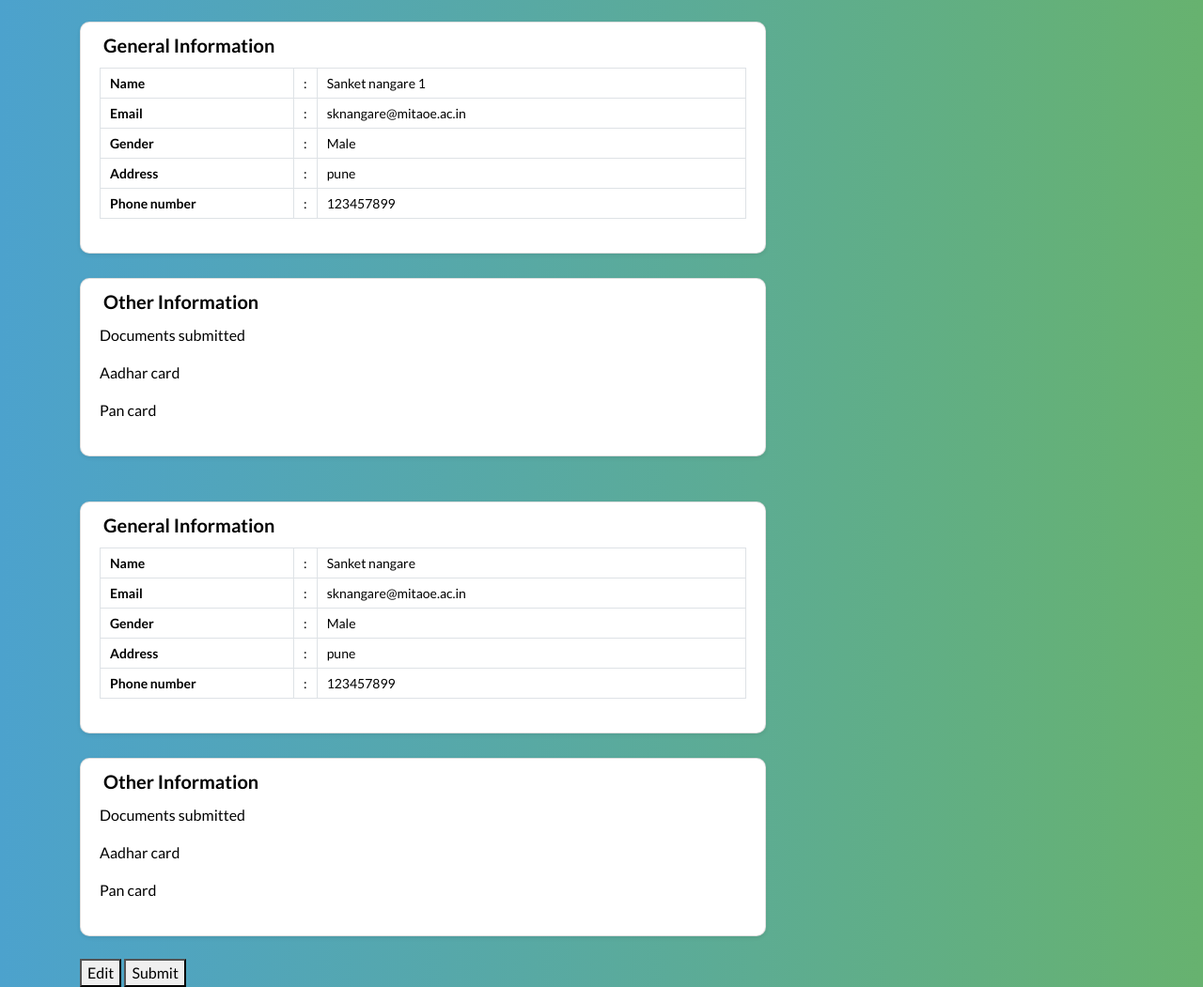
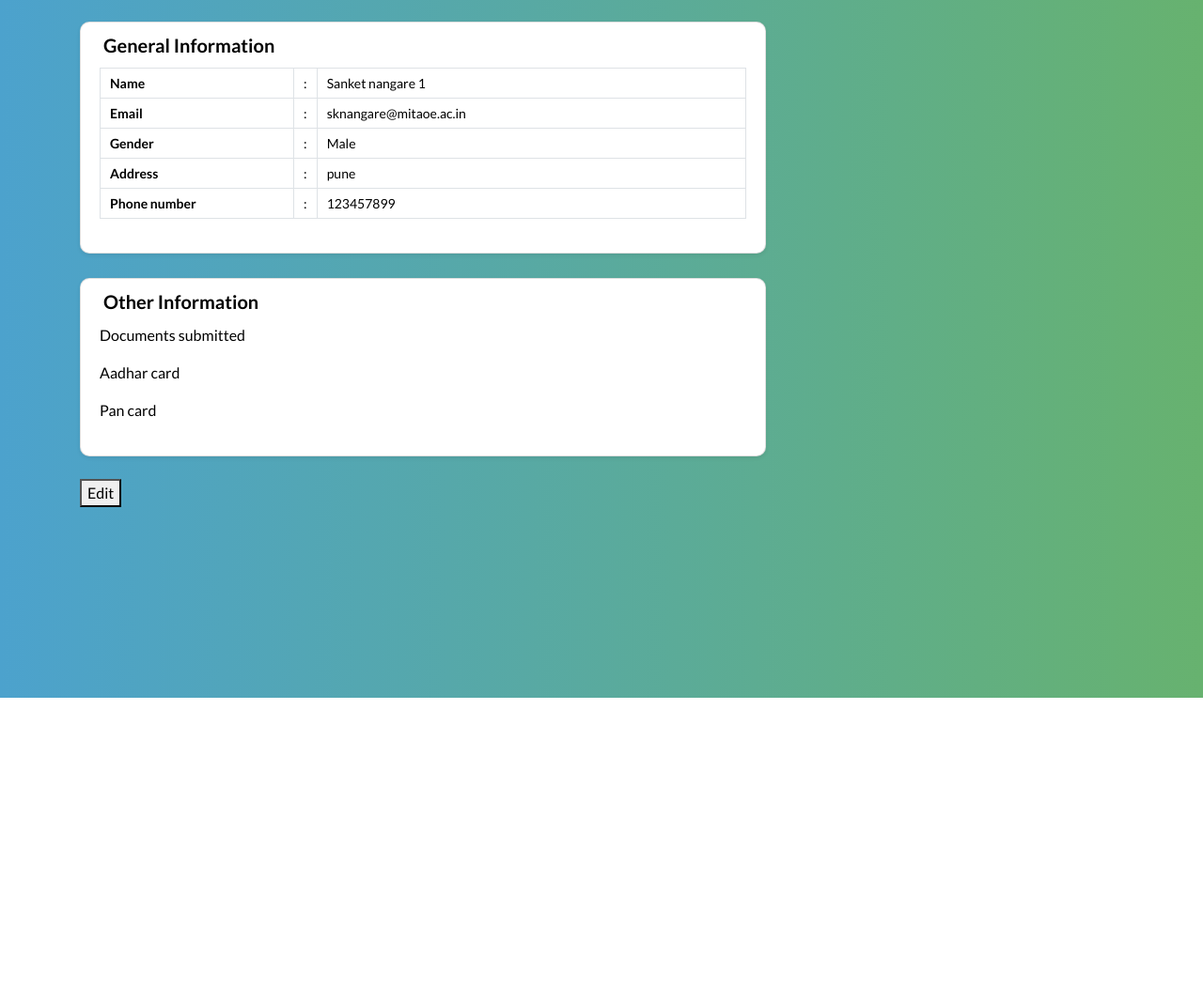
Before and after one commit to Incognitosin01/User_registration, a Django app: template Internship_task/Home/templates/html/index.html in a window 1280 px wide. Shown: the part 57-1108 px from the top of the page at 94% size. After the commit the page ends 800 px from the top, so only its background shows below. Run offline with Django 3.2, Linux system fonts and the light colour scheme; the template is opened without the code that fills it, so the values that code supplies are empty; some libraries are stand-ins or nearby versions.

```diff
--- a/Internship_task/Home/templates/html/index.html
+++ b/Internship_task/Home/templates/html/index.html
@@ -1,10 +1,10 @@
 <!DOCTYPE html>
+{% load static %}
 <html lang="en">
 <head>
     <title>Internship user profile</title>
 <link href="https://fonts.googleapis.com/css?family=Lato:300,400,700,900&display=swap" rel="stylesheet"><link rel='stylesheet' href='https://cdnjs.cloudflare.com/ajax/libs/twitter-bootstrap/4.1.3/css/bootstrap.min.css'>
-<link rel='stylesheet' href='style.css'>
-	    <link rel="stylesheet" href="css/style.css">
+	    <link rel="stylesheet" href="{% static 'style.css' %}">
 </head>
 <body>
 
@@ -82,66 +82,12 @@
 
 
 
-<div class="user-profile py-4">
-  <div class="container">
-    <div class="row">
 
-      <div class="col-lg-8">
-        <div class="card shadow-sm">
-          <div class="card-header bg-transparent border-0">
-            <h3 class="mb-0"><i class="far fa-clone pr-1"></i>General Information</h3>
-          </div>
-          <div class="card-body pt-0">
-            <table class="table table-bordered">
-              <tr>
-                <th width="30%">Name</th>
-                <td width="2%">:</td>
-                <td>Sanket nangare</td>
-              </tr>
-              <tr>
-                <th width="30%">Email	</th>
-                <td width="2%">:</td>
-                <td>sknangare@mitaoe.ac.in</td>
-              </tr>
-              <tr>
-                <th width="30%">Gender</th>
-                <td width="2%">:</td>
-                <td>Male</td>
-              </tr>
-              <tr>
-                <th width="30%">Address</th>
-                <td width="2%">:</td>
-                <td>pune</td>
-              </tr>
-              <tr>
-                <th width="30%">Phone number</th>
-                <td width="2%">:</td>
-                <td>123457899</td>
-              </tr>
-            </table>
-          </div>
-        </div>
-          <div style="height: 26px"></div>
-        <div class="card shadow-sm">
-          <div class="card-header bg-transparent border-0">
-            <h3 class="mb-0"><i class="far fa-clone pr-1"></i>Other Information</h3>
-          </div>
-          <div class="card-body pt-0">
-              <p>Documents submitted</p>
-              <p>Aadhar card</p>
-              <p>Pan card</p>
-
-          </div>
-        </div>
-      </div>
-    </div>
-  </div>
-</div>
 
 <div class="container">
   <div class="vertical-center">
-    <button>Edit </button>
-    <button>Submit </button>
+    <button onclick="check()">Edit </button>
+
 
   </div>
 </div>
@@ -155,6 +101,10 @@
 
 
     <!-- Analytics -->
-
+    <script>
+      function check(){
+        location.pathname = "{% url 'Home:application' %}"
+      }
+    </script>
 	</body>
 </html>
```
Also changed, not shown: Internship_task/Home/views.py (+7 -5 lines), Internship_task/db.sqlite3.
